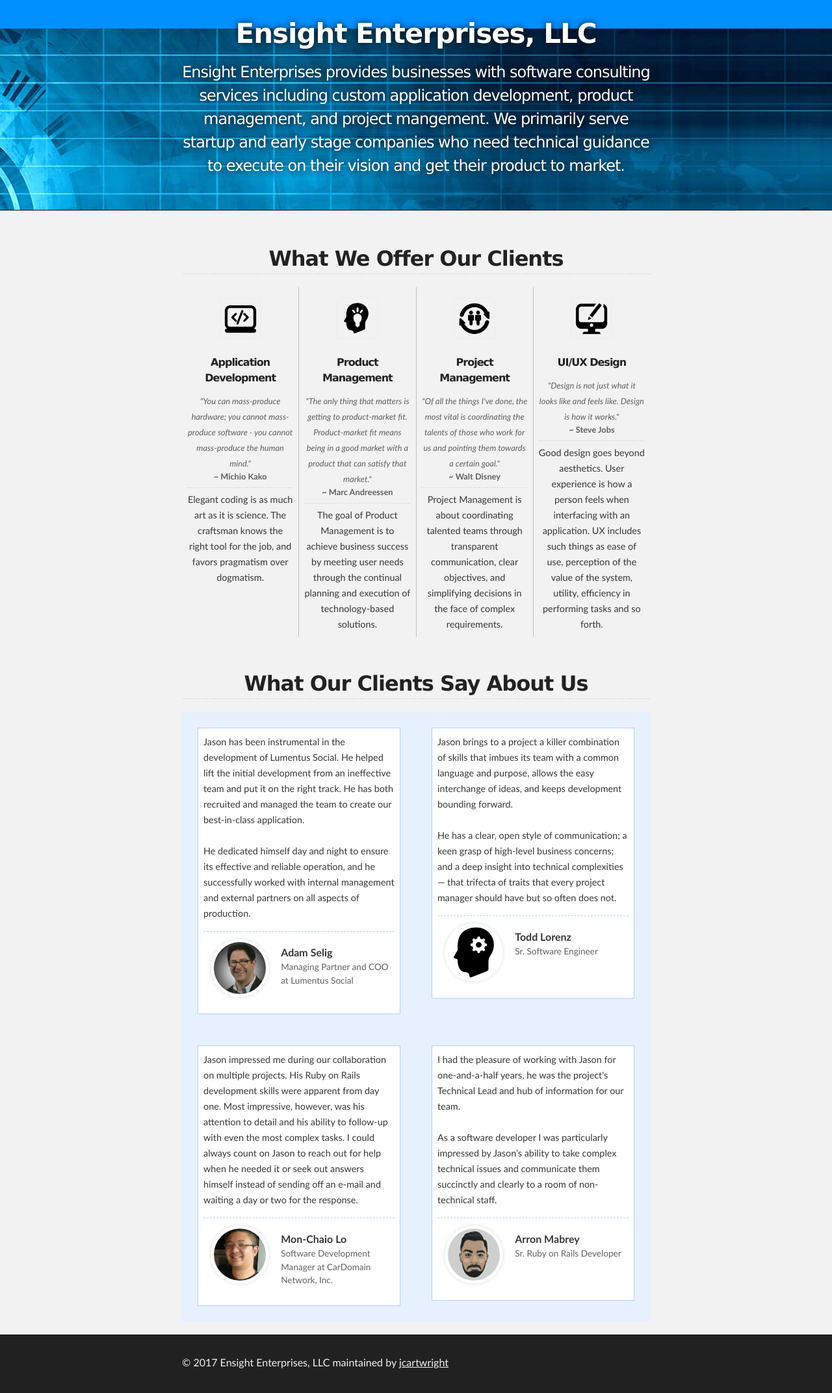
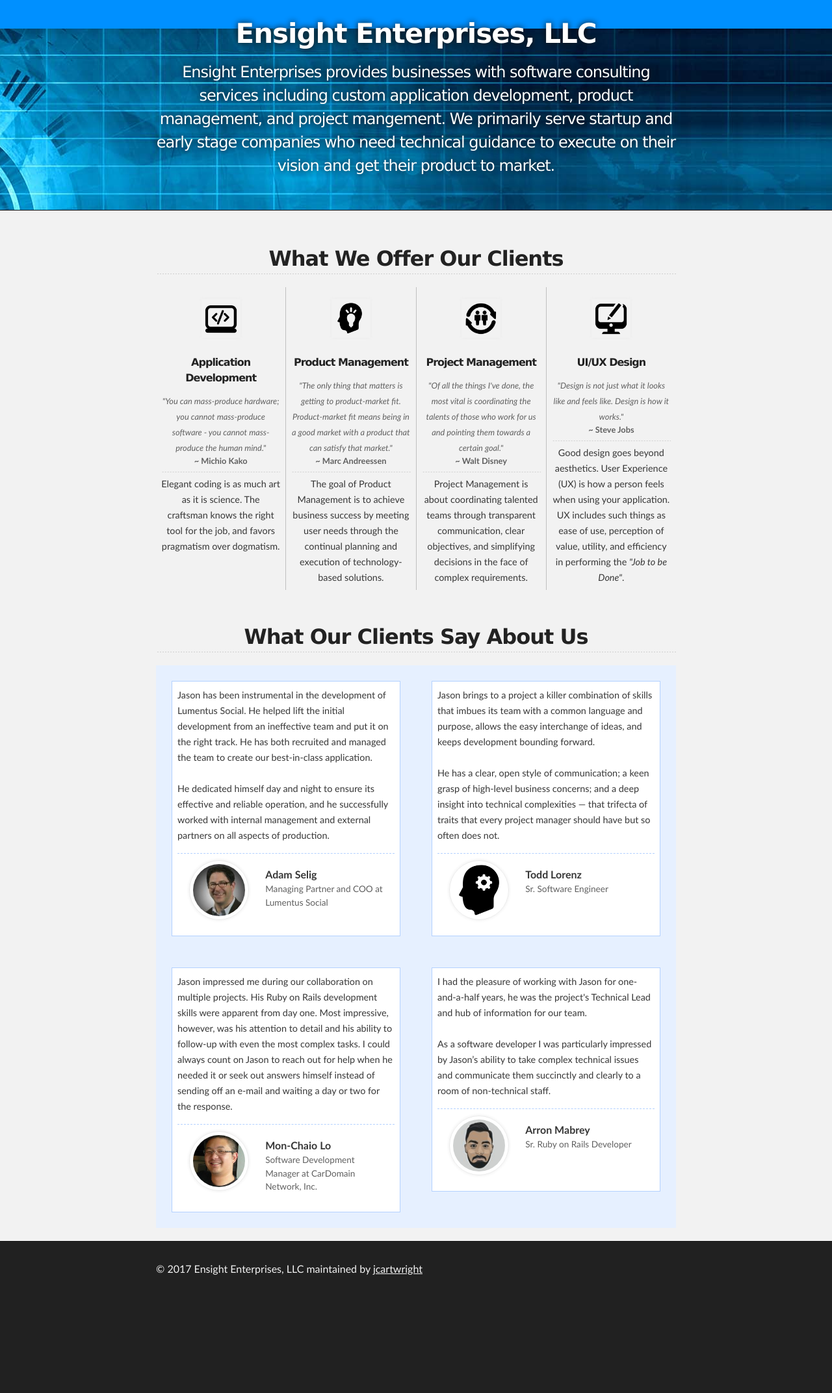
Before and after one commit to jcartwright/jcartwright.github.io, a Jekyll site: the page built from index.md, in a window 1280 px wide. Shown: the whole page at 65% size. Built offline with Jekyll 4.4.1, drawn with Linux system fonts in a browser that asks for light colours; after the commit the page ends 2000 px from its top, so only the background shows below that.

Commit message:
Wider content layout

```diff
--- a/_sass/jekyll-theme-slate.scss
+++ b/_sass/jekyll-theme-slate.scss
@@ -262,7 +262,7 @@ Full-Width Styles
 .inner {
   position: relative;
   // max-width: 640px;
-  max-width: 720px;
+  max-width: 800px;
   padding: 20px 10px;
   margin: 0 auto;
 }
--- a/index.md
+++ b/index.md
@@ -60,10 +60,10 @@ layout: home
       Design is how it works."</span>
       <div class="author">~ Steve Jobs</div>
       <hr />
-      Good design goes beyond aesthetics. User experience is how a person feels
-      when interfacing with an application. UX includes such things as ease of use,
-      perception of the value of the system, utility, efficiency in performing
-      tasks and so forth.
+      Good design goes beyond aesthetics. User Experience (UX) is how a person
+      feels when using your application. UX includes such things as ease of use,
+      perception of value, utility, and efficiency in performing the
+      <em>"Job to be Done"</em>.
     </span>
   </div>
 </div>
```
